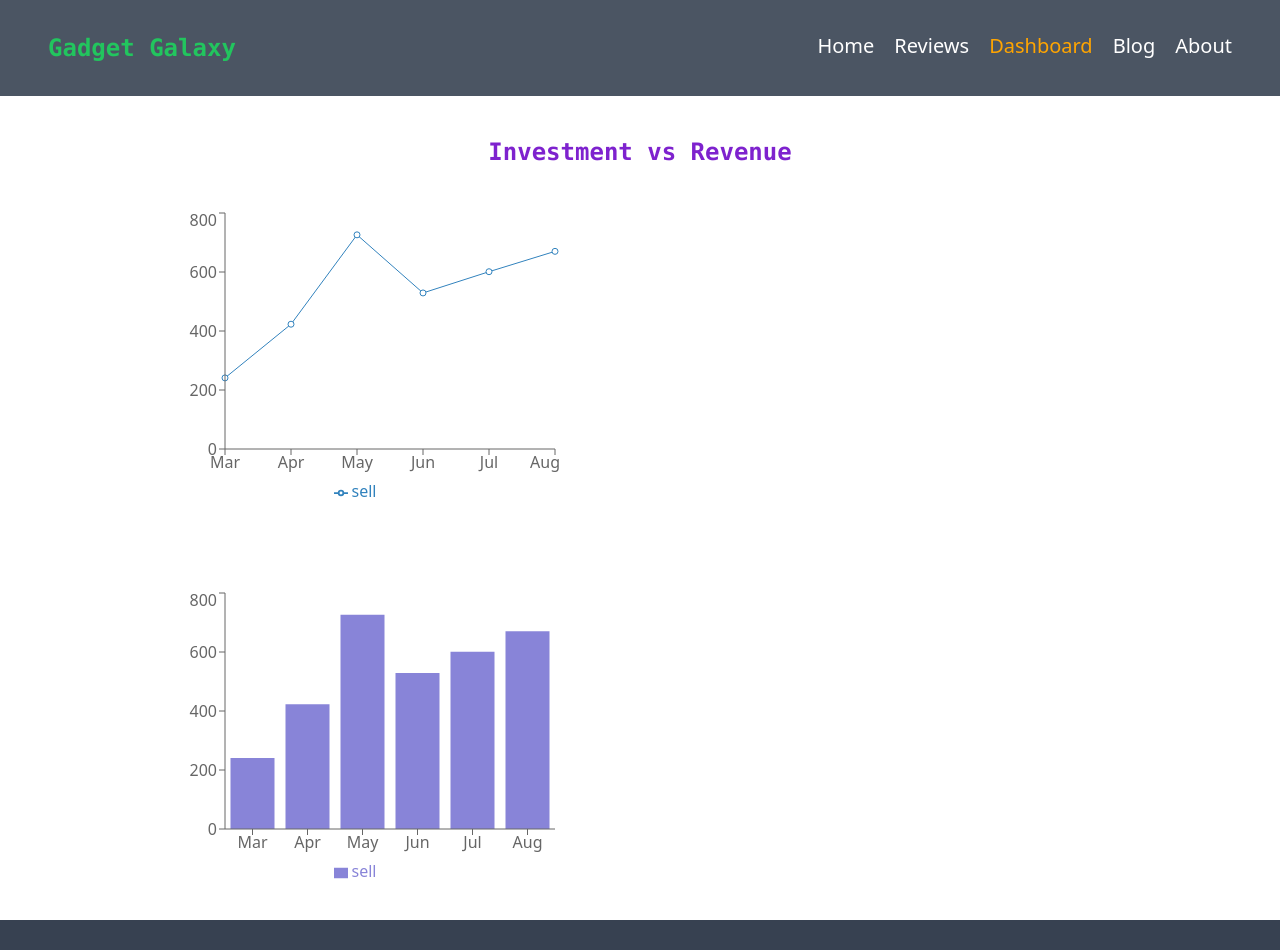
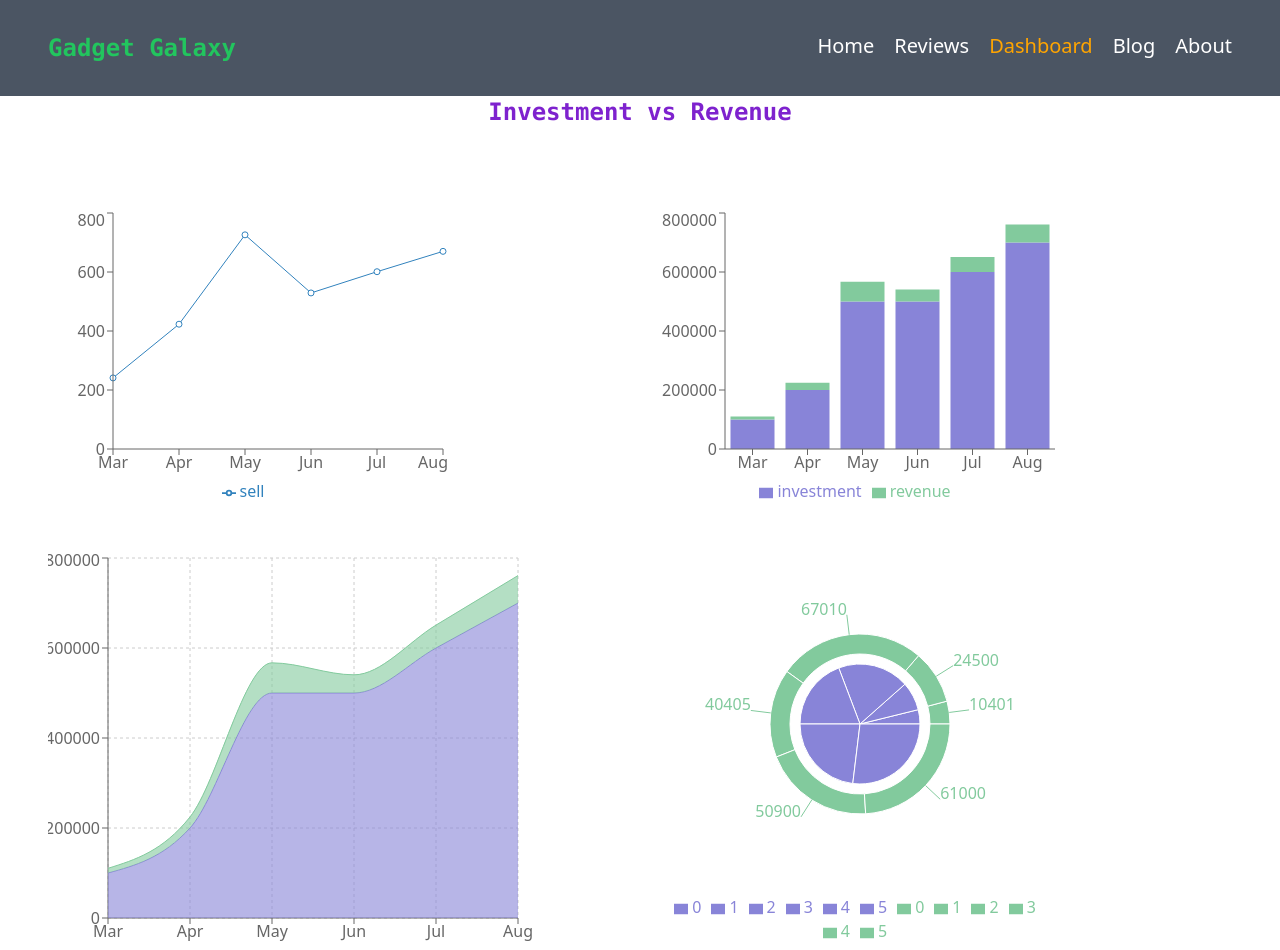
Before and after one commit to FIShahid/gadget-galaxy-router, a React (Create React App) app: page /dashboard in a window 1280 px wide. Shown: the top 950 px of the page. Built offline with nearby package versions, Linux system fonts and the light colour scheme.

Commit message:
charts added

```diff
--- a/src/components/Blog/Blog.js
+++ b/src/components/Blog/Blog.js
@@ -4,24 +4,24 @@ const Blog = () => {
     return (
         <div className='container'>
             <h1 className='text-3xl font-bold'>Question and Answer</h1>
-            <p class='mt-10 mb-3 font-semibold text-gray-900'>
+            <p className='mt-10 mb-3 font-semibold text-gray-900'>
                 What are the Semantic Tags?
             </p>
-            <p class='text-gray-600 w-[500px] m-auto border-2 p-2 shadow-lg'>
+            <p className='text-gray-600 w-[500px] m-auto border-2 p-2 shadow-lg'>
                 HTML5 semantic tags define the purpose of the element. By using semantic markup, you help the browser understand the meaning of the content instead of just displaying it. By providing this extra level of clarity, HTML5 semantic elements also help search engines to read the page and find the required information faster..
             </p>
 
-            <p class='mt-10 mb-3 font-semibold text-gray-900'>
+            <p className='mt-10 mb-3 font-semibold text-gray-900'>
                 What is Context API?
             </p>
-            <p class='text-gray-600 w-[500px] m-auto border-2 p-2 shadow-lg'>
+            <p className='text-gray-600 w-[500px] m-auto border-2 p-2 shadow-lg'>
                 Context API is a React API that can solve a lot of problems that modern applications face related to state management and how they’re passing state to their components. Instead of installing a state management library in your project that will eventually cost your project performance and increase your bundle size, you can easily go with Context API and be fine with it.
             </p>
 
-            <p class='mt-10 mb-3 font-semibold text-gray-900'>
+            <p className='mt-10 mb-3 font-semibold text-gray-900'>
                 Difference Between Inline / Inline-Block and Blocks
             </p>
-            <p class='text-gray-600 w-[500px] m-auto border-2 p-2 shadow-lg'>
+            <p className='text-gray-600 w-[500px] m-auto border-2 p-2 shadow-lg'>
                 inline The element does not start on a new line and only occupy just the width it requires. You can not set the width or height.
 
                 Inline-block Its formatted just like the inline element, where it does not start on a new line. BUT, you can set width and height values.
--- a/src/components/Dashboard/Dashboard.js
+++ b/src/components/Dashboard/Dashboard.js
@@ -1,8 +1,9 @@
 import React from 'react';
-import { Bar, BarChart, Legend, Line, LineChart, Tooltip, XAxis, YAxis } from 'recharts';
+import  { PureComponent } from 'react';
+import { Area, AreaChart, Bar, BarChart, CartesianGrid, Legend, Line, LineChart, Pie, PieChart, Tooltip, XAxis, YAxis } from 'recharts';
 
 const Dashboard = () => {
-    const data =[
+    const data = [
         {
             "month": "Mar",
             "investment": 100000,
@@ -41,11 +42,12 @@ const Dashboard = () => {
         }
     ]
     return (
-        <div className='grid llg:grid-cols-2'>
+        <div>
+
+            <h4 className='text-2xl font-mono font-bold text-purple-700 mb-10' >Investment vs Revenue</h4>
 
 
-            <div className='px-40 mt-10'>
-                <h4 className='text-2xl font-mono font-bold text-purple-700 mb-10' >Investment vs Revenue</h4>
+            <div className='grid grid-cols-2 mx-12 pb-5 mt-20 gap-10'>
                 <LineChart width={400} height={300} data={data}>
 
                     <Line dataKey={"sell"}></Line>
@@ -56,18 +58,50 @@ const Dashboard = () => {
 
                 </LineChart>
 
-                <div className='flex items-center mt-20'>
 
-        <BarChart width={400} height={300} data={data}>
-          <Bar dataKey="sell" fill="#8884d8" />
-          <XAxis dataKey={"month"}></XAxis>
-                    <YAxis dataKey={"sell"}></YAxis>
+
+                <BarChart width={400} height={300} data={data}>
+                <Bar dataKey="investment" stackId="a" fill="#8884d8" />
+          <Bar dataKey="revenue" stackId="a" fill="#82ca9d" />
+                    <XAxis dataKey={"month"}></XAxis>
+                    <YAxis dataKey={"investment"}></YAxis>
                     <Tooltip></Tooltip>
                     <Legend></Legend>
-        </BarChart>
+                </BarChart>
 
-                </div>
+
+                <AreaChart
+          width={500}
+          height={400}
+          data={data}
+          margin={{
+            top: 10,
+            right: 30,
+            left: 0,
+            bottom: 0,
+          }}
+        >
+          <CartesianGrid strokeDasharray="3 3" />
+          <XAxis dataKey="month" />
+          <YAxis />
+          <Tooltip />
+          <Area type="monotone" dataKey="investment" stackId="1" stroke="#8884d8" fill="#8884d8" />
+          <Area type="monotone" dataKey="revenue" stackId="1" stroke="#82ca9d" fill="#82ca9d" />
+        </AreaChart>
+
+
+        <PieChart width={400} height={400}>
+          <Pie data={data} dataKey="investment" cx="50%" cy="50%" outerRadius={60} fill="#8884d8" />
+          <Pie data={data} dataKey="revenue" cx="50%" cy="50%" innerRadius={70} outerRadius={90} fill="#82ca9d" label />
+          <Tooltip></Tooltip>
+          <Legend></Legend>
+        </PieChart>
+
+
             </div>
+
+
+
         </div>
     );
 };
```
